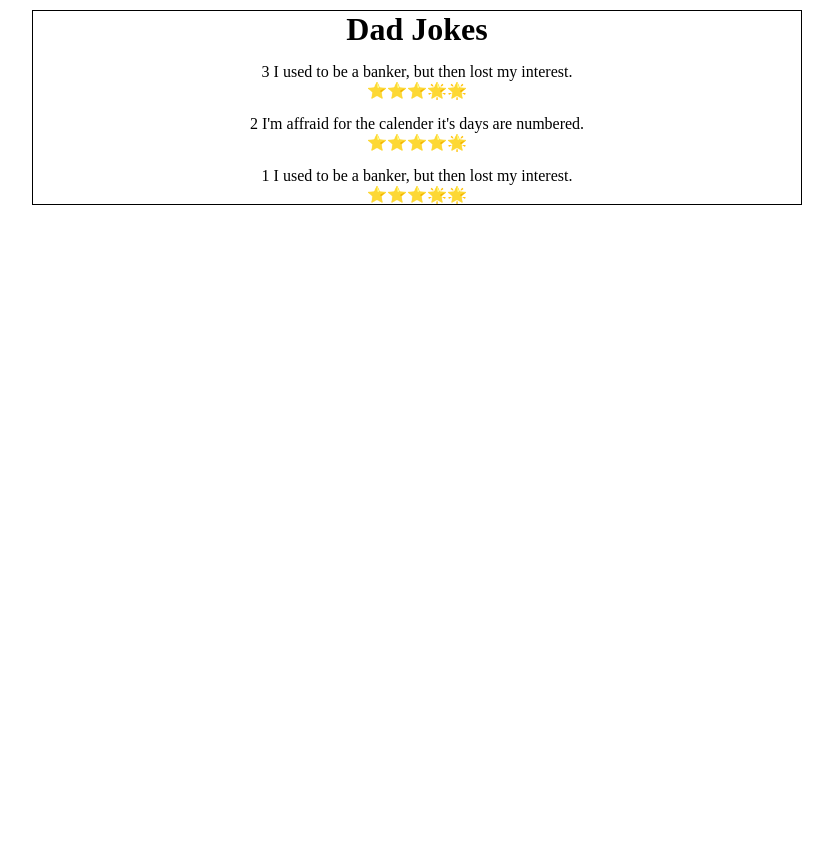
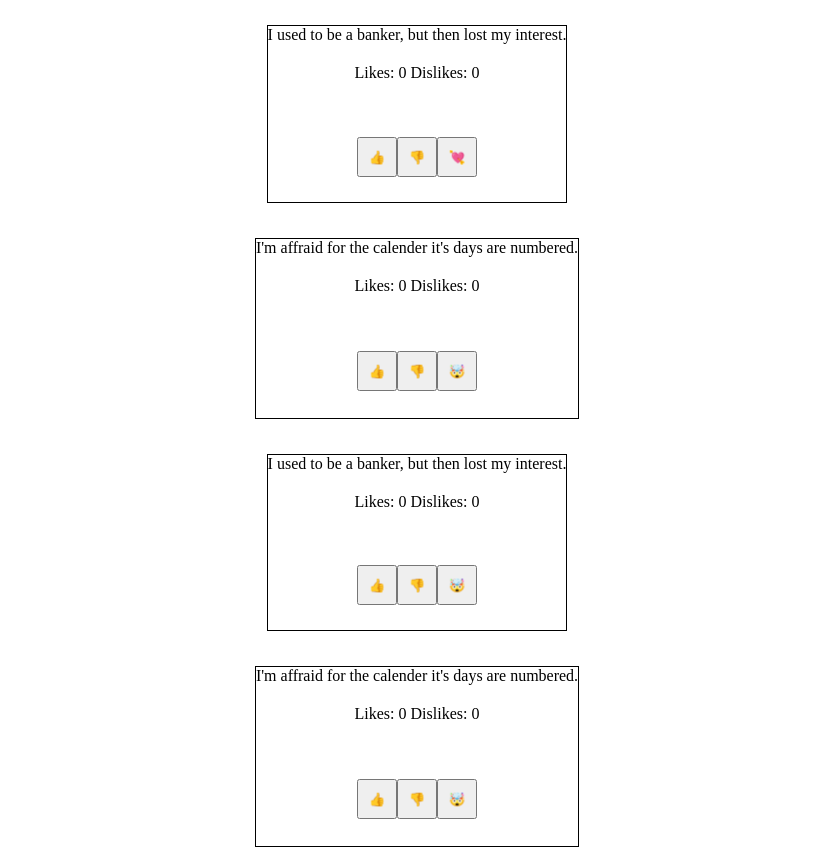
Before and after one commit to icon-ramico/dad-jokes, a React (Vite) app: page / in a window 1280 px wide. Shown: the whole page, without its empty margins (223-1056 px from the left). Before the commit the page ends 800 px from the top, so only its background shows below. Built offline with nearby package versions, Linux system fonts and the light colour scheme.

Commit message:
useState css not there yet

```diff
--- a/src/App.jsx
+++ b/src/App.jsx
@@ -1,35 +1,27 @@
 import Joke from './components/Jokes/Joke.jsx';
 import './style.css';
+import {useState} from 'react';
 
 export default function App() {
-  const cssClass = 'align'
+  const [favorete, setFavorete] = useState(1);
+
   const jokes = [
     {
-      joke: 'I used to be a banker, but then lost my interest.',
-      rating: 3,
-      is_valid: true,
+      id: 1,
+      text: 'I used to be a banker, but then lost my interest.',
     },
-    {
-      joke: "I'm affraid for the calender it's days are numbered.",
-      rating: 4,
-      is_valid: true,
-    },
-    {
-      joke: 'I used to be a banker, but then lost my interest.',
-      rating: 3,
-      is_valid: true,
-    },
-    {
-      joke: "I'm affraid for the calender it's days are numbered.",
-      rating: 4,
-      is_valid: false,
-    },
+    {id: 2, text: "I'm affraid for the calender it's days are numbered."},
+    {id: 3, text: 'I used to be a banker, but then lost my interest.'},
+    {id: 4, text: "I'm affraid for the calender it's days are numbered."},
   ];
+  const handleFav = id => {
+    setFavorete(id);
+  };
   return (
     <div id='container'>
-      <h1 className={cssClass}>Dad Jokes</h1>
-      {jokes.reduceRight(
-        (acc, {is_valid, ...j}, i) => (true === is_valid ? [...acc, <Joke className={cssClass} key={i} id={i + 1} {...j} />] : acc),
+      <h1>Dad Jokes</h1>
+      {jokes.reduce(
+        (acc, {...j}, i) => [...acc, <Joke fav={favorete === j.id} setFav={handleFav} key={i} {...j} />],
         []
       )}
     </div>
--- a/src/components/Jokes/Joke.jsx
+++ b/src/components/Jokes/Joke.jsx
@@ -1,13 +1,41 @@
+import {useState} from 'react';
 // eslint-disable-next-line react/prop-types
-export default function Joke({joke, id, rating, className}) {
-  const ratingString = '⭐'.repeat(rating) + '🌟'.repeat(5 - rating);
+export default function Joke({text, id, fav, setFav}) {
+  const [likes, setLike] = useState(0);
+  const [dislike, setDislike] = useState(0);
 
+  const handleLikes = () => {
+    const prevCB = p => ++p;
+    setLike(prevCB);
+    setLike(prevCB);
+    setLike(prevCB);
+    setLike(prevCB);
+    console.log(`Liked id ${id} total is ${likes}`);
+  };
+  const handleDisLikes = () => {
+    const prevCB = p => --p;
+    setDislike(prevCB);
+    setDislike(prevCB);
+    setDislike(prevCB);
+    setDislike(prevCB);
+
+    console.log(`Disiked id ${id} total is ${dislike}`);
+  };
+  const handleFavorete = () => {
+    setFav(id);
+  };
   return (
-    <div>
-      <p className={className}>
-        {id} {joke}
+    <div className='Joke'>
+      <p> {text}</p>
+      <p>
+        Likes: {likes} Dislikes: {dislike}
       </p>
-      <p className={className}>{ratingString}</p>
+      <div>
+        <p>{fav}</p>
+        <button onClick={handleLikes}>👍</button>
+        <button onClick={handleDisLikes}>👎</button>
+        <button onClick={handleFavorete}>{fav ? '💘' : '🤯'}</button>
+      </div>
     </div>
   );
 }
--- a/src/style.css
+++ b/src/style.css
@@ -4,15 +4,36 @@
 }
 
 #container {
-  width: 768px;
-  border: 1px solid black;
-  margin: 10px auto 0;
+  height: 100vh;
   display: flex;
   flex-direction: column;
+  justify-content: center;
+  align-items: center;
   gap: 15px;
-  justify-content: center;
+  width: 100vh;
+  margin: 0 auto;
 }
-
-#container .align {
+#container * {
   text-align: center;
 }
+#container *:not(:first-child) {
+  text-align: center;
+  margin-top: 20px;
+}
+#container button {
+  width: 40px;
+  height: 40px;
+}
+.Joke {
+  border: 1px solid #000000;
+}
+#container .Joke div {
+  margin-bottom: 10px;
+  padding: 5%;
+  box-sizing: border-box;
+  /*
+  border: 1px solid #000000;
+  flex-direction: row;
+  margin: 0 auto;
+  gap: 2px; */
+}
```
